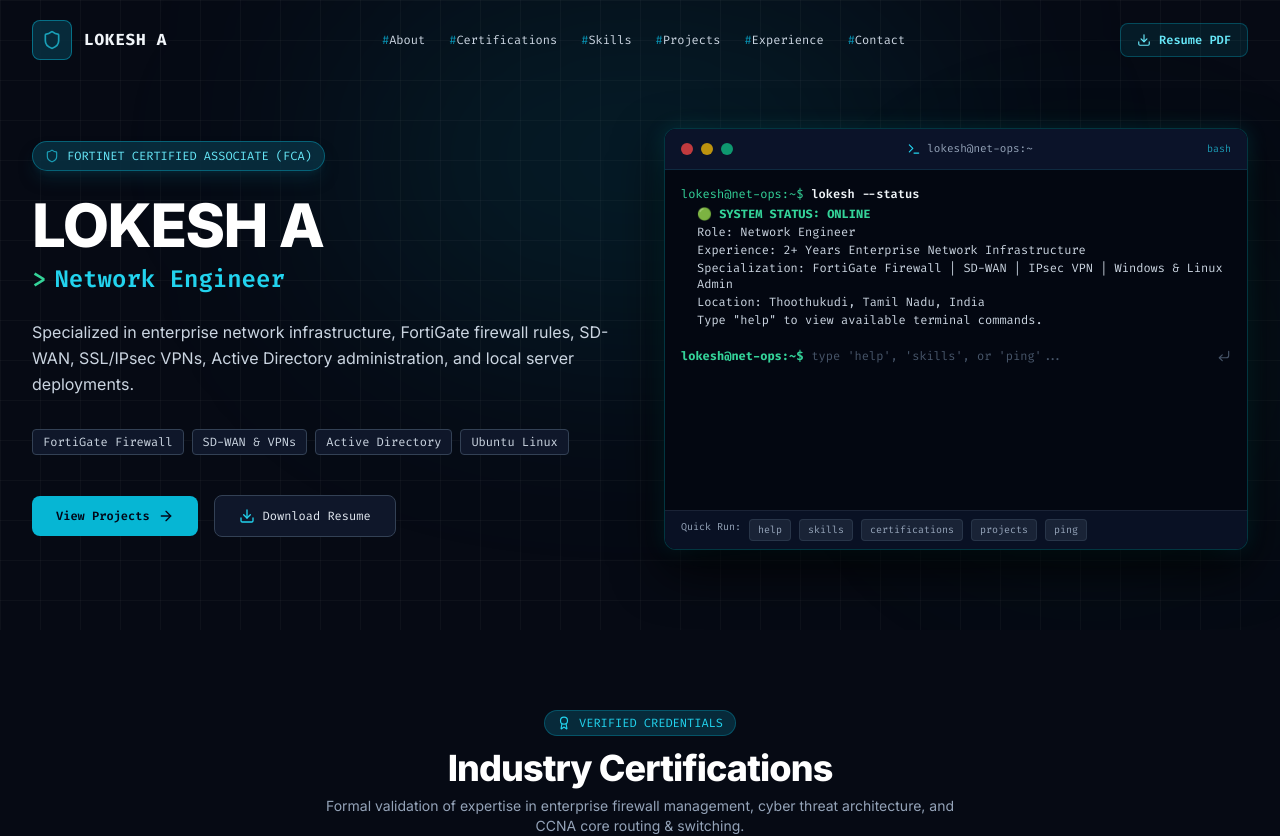
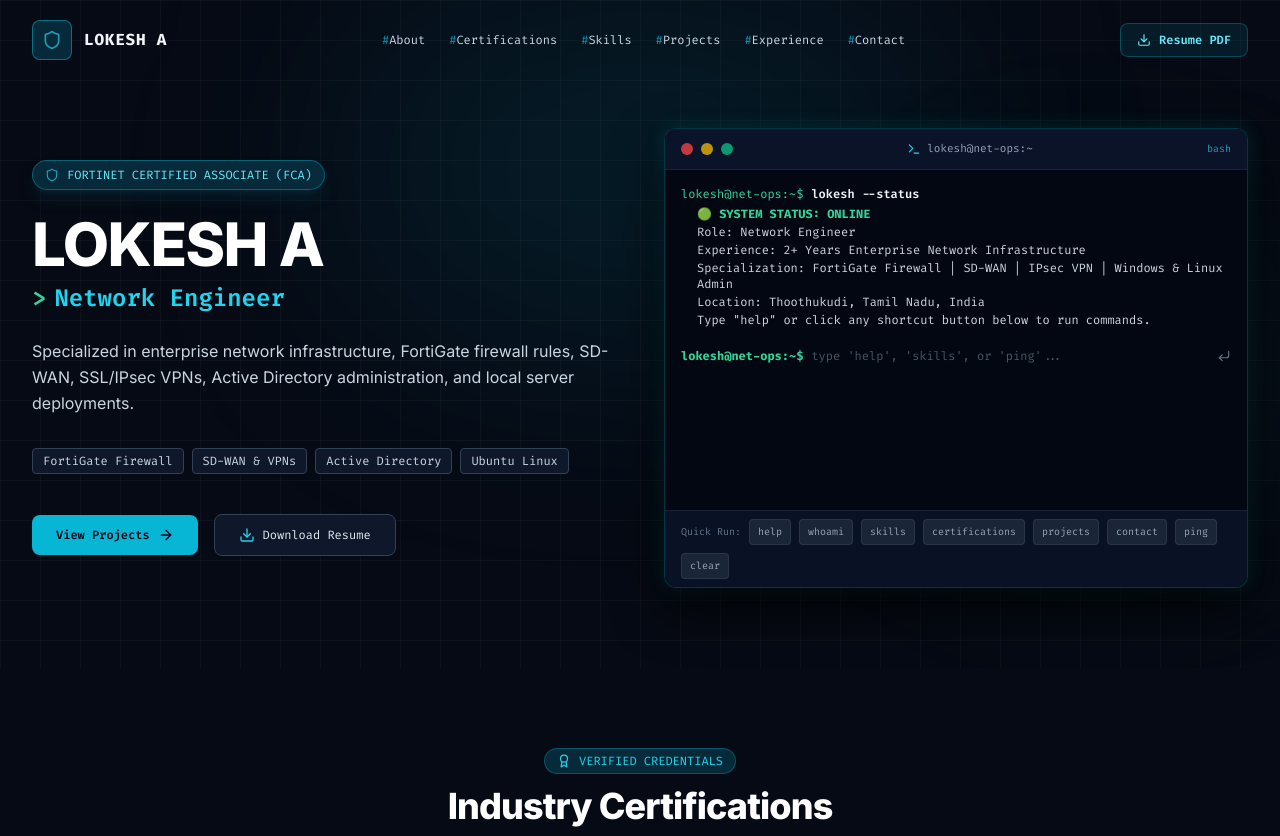
Before and after one commit to LokeshA1903/My-Portfolio, a React (Vite) app: page / in a window 1280 px wide. Shown: the top 836 px of the page. Built offline with nearby package versions, Linux system fonts and the light colour scheme.

Commit message:
Fix terminal CLI command execution on button clicks and enter submit

```diff
--- a/src/components/TerminalHero.jsx
+++ b/src/components/TerminalHero.jsx
@@ -1,5 +1,5 @@
 import React, { useState, useEffect, useRef } from 'react';
-import { Terminal, Shield, ArrowRight, CornerDownLeft, Sparkles, CheckCircle2, Download } from 'lucide-react';
+import { Terminal, Shield, ArrowRight, CornerDownLeft, Download } from 'lucide-react';
 import { personalInfo } from '../data/portfolioData';
 
 export default function TerminalHero() {
@@ -13,7 +13,7 @@ export default function TerminalHero() {
         'Experience: 2+ Years Enterprise Network Infrastructure',
         'Specialization: FortiGate Firewall | SD-WAN | IPsec VPN | Windows & Linux Admin',
         'Location: Thoothukudi, Tamil Nadu, India',
-        'Type "help" to view available terminal commands.'
+        'Type "help" or click any shortcut button below to run commands.'
       ]
     }
   ]);
@@ -24,9 +24,8 @@ export default function TerminalHero() {
     terminalEndRef.current?.scrollIntoView({ behavior: 'smooth' });
   }, [commandHistory]);
 
-  const handleCommand = (e) => {
-    e.preventDefault();
-    const cleanCmd = inputVal.trim().toLowerCase();
+  const executeCommand = (cmdToRun) => {
+    const cleanCmd = cmdToRun.trim().toLowerCase();
     if (!cleanCmd) return;
 
     let outputLines = [];
@@ -39,7 +38,7 @@ export default function TerminalHero() {
           '  whoami         - View Lokesh profile summary',
           '  skills         - List technical skills & firewalls',
           '  certifications - Display Fortinet & CCNA credentials',
-          '  projects       - Show featured engineering deployments',
+          '  projects       - Show engineering projects',
           '  contact        - Get email, phone & social handles',
           '  ping           - Run network connection ping test',
           '  clear          - Clear terminal window'
@@ -104,8 +103,13 @@ export default function TerminalHero() {
         outputLines = [`Command not recognized: "${cleanCmd}". Type "help" for a list of available commands.`];
     }
 
-    setCommandHistory((prev) => [...prev, { cmd: inputVal, output: outputLines }]);
+    setCommandHistory((prev) => [...prev, { cmd: cleanCmd, output: outputLines }]);
     setInputVal('');
+  };
+
+  const handleSubmit = (e) => {
+    e.preventDefault();
+    executeCommand(inputVal);
   };
 
   return (
@@ -211,7 +215,7 @@ export default function TerminalHero() {
                 ))}
 
                 {/* Input Prompt */}
-                <form onSubmit={handleCommand} className="flex items-center gap-2 pt-2">
+                <form onSubmit={handleSubmit} className="flex items-center gap-2 pt-2">
                   <span className="text-emerald-400 font-bold">lokesh@net-ops:~$</span>
                   <input
                     type="text"
@@ -220,25 +224,22 @@ export default function TerminalHero() {
                     placeholder="type 'help', 'skills', or 'ping'..."
                     className="flex-1 bg-transparent border-none outline-none text-cyan-300 font-mono text-xs placeholder-slate-600 focus:ring-0"
                   />
-                  <CornerDownLeft className="w-3.5 h-3.5 text-slate-600" />
+                  <button type="submit" aria-label="Run command" className="text-slate-500 hover:text-cyan-400">
+                    <CornerDownLeft className="w-3.5 h-3.5" />
+                  </button>
                 </form>
                 <div ref={terminalEndRef} />
               </div>
 
               {/* Terminal Quick Shortcuts */}
-              <div className="bg-[#091124] px-4 py-2 border-t border-slate-800/80 flex flex-wrap gap-2 text-[10px] text-slate-400 select-none">
-                <span>Quick Run:</span>
-                {['help', 'skills', 'certifications', 'projects', 'ping'].map((cmd) => (
+              <div className="bg-[#091124] px-4 py-2 border-t border-slate-800/80 flex flex-wrap gap-2 text-[10px] text-slate-400 select-none items-center">
+                <span className="text-slate-500">Quick Run:</span>
+                {['help', 'whoami', 'skills', 'certifications', 'projects', 'contact', 'ping', 'clear'].map((cmd) => (
                   <button
                     key={cmd}
                     type="button"
-                    onClick={() => {
-                      setInputVal(cmd);
-                      setTimeout(() => {
-                        setInputVal(cmd);
-                      }, 0);
-                    }}
-                    className="px-2 py-0.5 rounded bg-slate-800/80 hover:bg-cyan-950 hover:text-cyan-300 border border-slate-700/60 transition-colors"
+                    onClick={() => executeCommand(cmd)}
+                    className="px-2 py-1 rounded bg-slate-800/90 hover:bg-cyan-950 hover:text-cyan-300 hover:border-cyan-500/50 border border-slate-700/60 transition-all font-mono"
                   >
                     {cmd}
                   </button>
```
